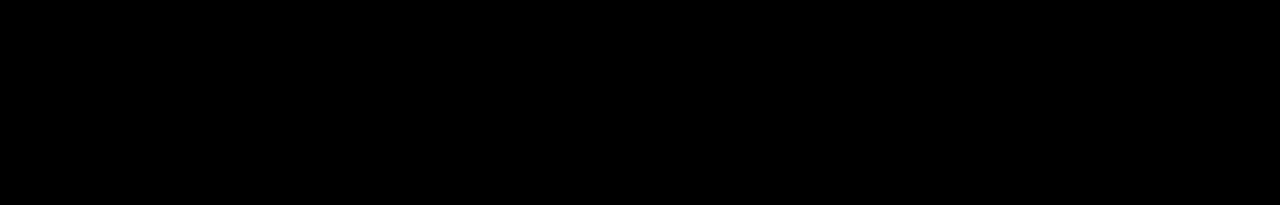
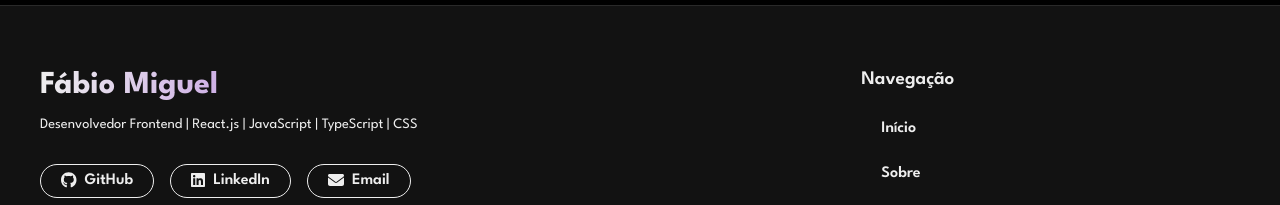
Before and after one commit to FabioMiguelNascimento/folio-2.0, a React (Vite) app: page /projects in a window 1280 px wide. Shown: the part 2592-2797 px from the top of the page. Before the commit the page ends 2533 px from the top, so only its background shows below. Built offline with nearby package versions, Linux system fonts and the light colour scheme.

Commit message:
Removido footer do app e adicionado ao roo

```diff
--- a/src/App.jsx
+++ b/src/App.jsx
@@ -34,7 +34,6 @@ function App() {
       <section id="contact">
         <Contact />
       </section>
-        <Footer />
     </>
   );
 }
--- a/src/layouts/RootLayout.jsx
+++ b/src/layouts/RootLayout.jsx
@@ -4,6 +4,7 @@ import Cursor from "../components/common/Cursor/cursor";
 import ScrollAnimation from "../components/common/ScrollAnimation/scrollAnimation";
 import ScrollToTop from "../components/common/ScrollToTop/ScrollToTop";
 import Navbar from "./Navbar/navbar";
+import Footer from "../sections/Footer/Footer";
 
 function RootLayout() {
   return (
@@ -14,6 +15,7 @@ function RootLayout() {
       <ScrollAnimation />
       <Navbar />
       <Outlet />
+      <Footer />
     </>
   );
 }
```
